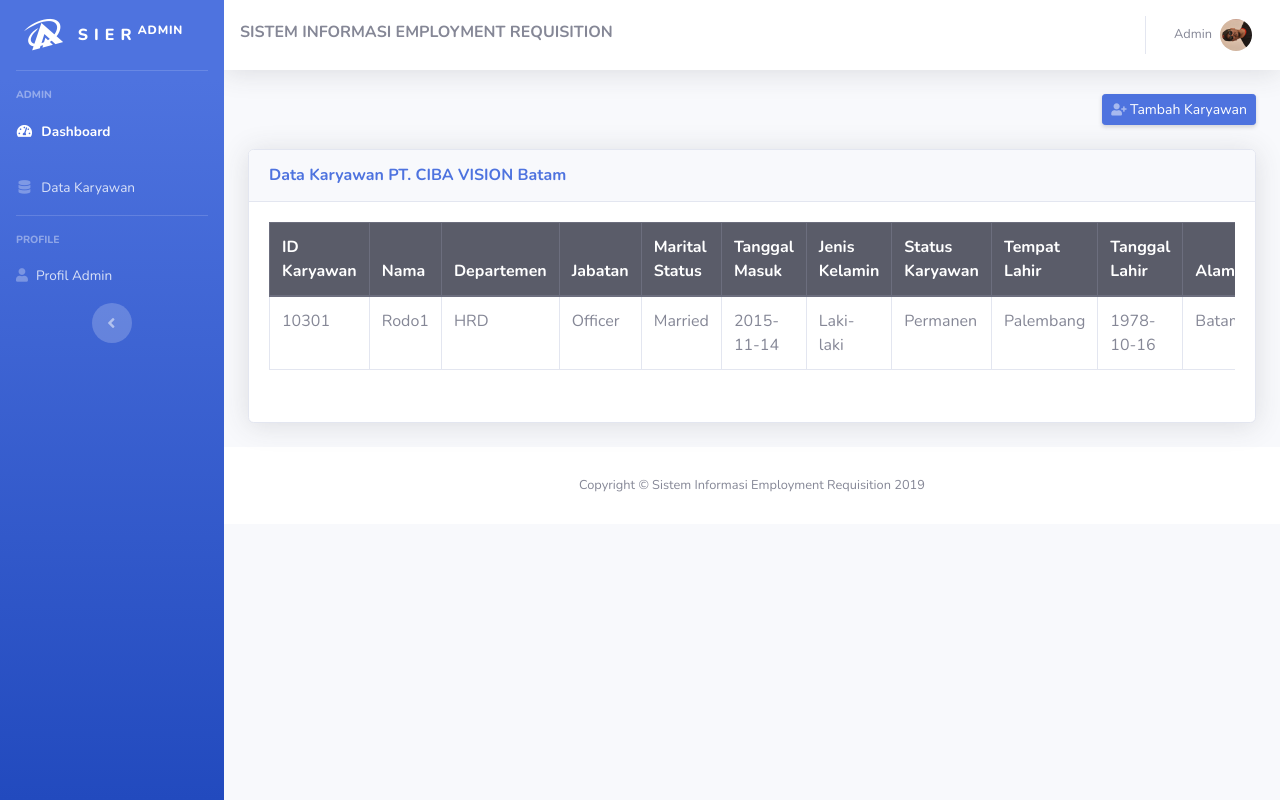
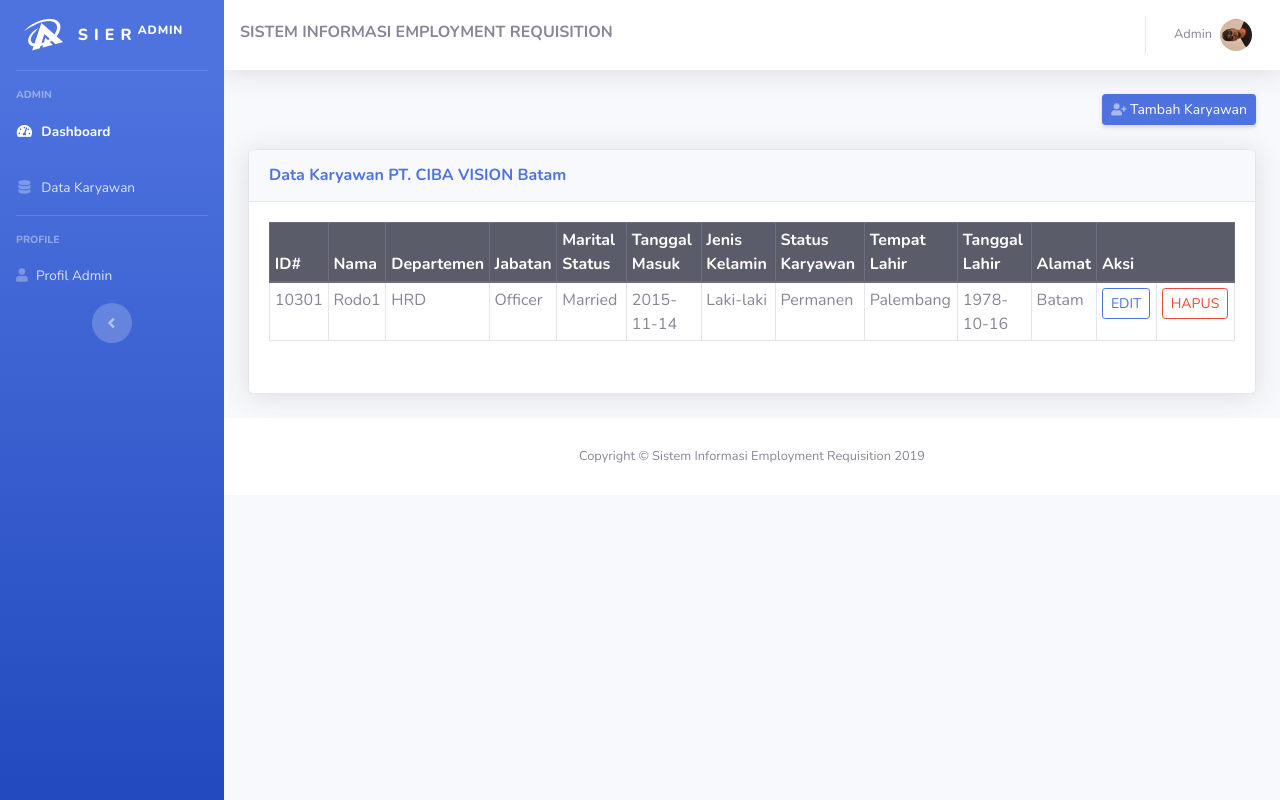
Before and after one commit to alan96320/Employment-Requisition, a PHP site: page /admin/list-karyawan.php in a window 1280 px wide. Run offline with PHP 8.4, Linux system fonts and the light colour scheme; the visitor is signed in with stand-in values (Sample User, id 1); data comes from the database, SQL or seed files in the repository.

Commit message:
update
update list-karyawan.php
update tambah-karyawan.php

```diff
--- a/admin/list-karyawan.php
+++ b/admin/list-karyawan.php
@@ -78,33 +78,23 @@ $rows = $stm->fetchAll(PDO::FETCH_ASSOC);
     </div>
       <div class="card-body">
         <div class="table table-hover table-responsive">
-          <table class="table table-bordered" id="dataTable" width="100%" cellspacing="0">
+          <table class="table table-bordered table-sm" id="dataTable" width="100%" cellspacing="10">
 
       <thead class="thead-dark">
+        <div class="row justify-content-md-center">
           <tr role="row">
-            <th class="sorting_asc" tabindex="0" aria-controls="dataTable" rowspan="1" colspan="1" aria-sort="ascending" aria-label="Nama: activate to sort column descending" style="width: 157px;">ID Karyawan</th>
-
-            <th class="sorting_asc" tabindex="0" aria-controls="dataTable" rowspan="1" colspan="1" aria-sort="ascending" aria-label="Nama: activate to sort column descending" style="width: 157px;">Nama</th>
-
-            <th class="sorting_asc" tabindex="0" aria-controls="dataTable" rowspan="1" colspan="1" aria-sort="ascending" aria-label="Departemen: activate to sort column descending" style="width: 157px;">Departemen</th>
-
-            <th class="sorting_asc" tabindex="0" aria-controls="dataTable" rowspan="1" colspan="1" aria-sort="ascending" aria-label="Jabatan: activate to sort column descending" style="width: 157px;">Jabatan</th>
-
-            <th class="sorting_asc" tabindex="0" aria-controls="dataTable" rowspan="1" colspan="1" aria-sort="ascending" aria-label="Marital Status: activate to sort column descending" style="width: 157px;">Marital Status</th>
-
-            <th class="sorting_asc" tabindex="0" aria-controls="dataTable" rowspan="1" colspan="1" aria-sort="ascending" aria-label="Tanggal Masuk: activate to sort column descending" style="width: 157px;">Tanggal Masuk</th>
-
-            <th class="sorting_asc" tabindex="0" aria-controls="dataTable" rowspan="1" colspan="1" aria-sort="ascending" aria-label="Jenis Kelamin: activate to sort column descending" style="width: 157px;">Jenis Kelamin</th>
-
-            <th class="sorting_asc" tabindex="0" aria-controls="dataTable" rowspan="1" colspan="1" aria-sort="ascending" aria-label="Status Karyawan: activate to sort column descending" style="width: 157px;">Status Karyawan</th>
-
-            <th class="sorting_asc" tabindex="0" aria-controls="dataTable" rowspan="1" colspan="1" aria-sort="ascending" aria-label="Tempat Lahir: activate to sort column descending" style="width: 157px;">Tempat Lahir</th>
-
-            <th class="sorting_asc" tabindex="0" aria-controls="dataTable" rowspan="1" colspan="1" aria-sort="ascending" aria-label="Tanggal Lahir: activate to sort column descending" style="width: 157px;">Tanggal Lahir</th>
-
-            <th class="sorting_asc" tabindex="0" aria-controls="dataTable" rowspan="1" colspan="1" aria-sort="ascending" aria-label="Alamat: activate to sort column descending" style="width: 157px;">Alamat</th>
-
-            <th class="col align-self-center" colspan="2" style="width: 157px;">Aksi</th>
+            <th>ID#</th>
+            <th>Nama</th>
+            <th>Departemen</th>
+            <th>Jabatan</th>
+            <th>Marital Status</th>
+            <th>Tanggal Masuk</th>
+            <th>Jenis Kelamin</th>
+            <th>Status Karyawan</th>
+            <th>Tempat Lahir</th>
+            <th>Tanggal Lahir</th>
+            <th>Alamat</th>
+            <th class="" colspan="2" style="width: 157px;">Aksi</th>
           </tr>
         </thead>
 
--- a/admin/tambah-karyawan.php
+++ b/admin/tambah-karyawan.php
@@ -70,8 +70,9 @@ $rowsJabatan = $stmJab->fetchAll(PDO::FETCH_ASSOC);
         style=" display: flex; justify-content: center; align-items: center; ">
           <!-- <img src="../img/CVB.jpg" style="width: 300px; height: 400px; ">
  -->
-<form enctype="multipart/form-data" action="../actions/insert-karyawan-action.php" method="post" style=" flex-grow: 1; margin-left: 49px;">
+<form enctype="multipart/form-data" action="../actions/insert-karyawan-action.php" method="post" style=" flex-grow: 2; margin-left: 50px;">
 
+  <div class="col-11">
     <div class="form-group">
       <label for="id_karyawan">NIK</label>
       <input type="number" name="id_karyawan" class="form-control" required>
@@ -159,6 +160,7 @@ $rowsJabatan = $stmJab->fetchAll(PDO::FETCH_ASSOC);
     </div>
 
       <button type="submit" class="btn btn-primary">Simpan</button>
+  </div>
 </form>
 
   </div>
```
